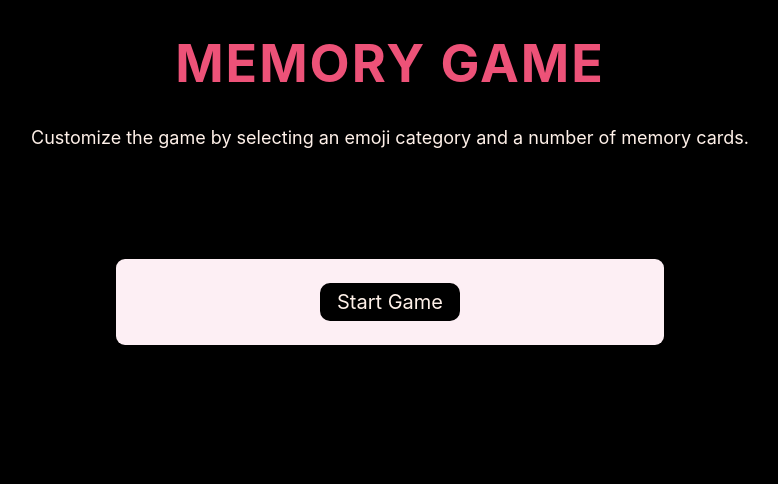
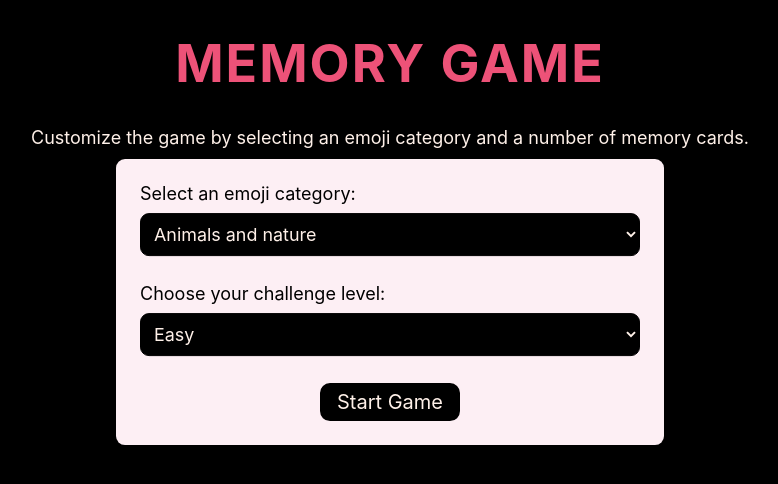
Before and after one commit to qinangao/memory-game, a React (Create React App) app: page / in a window 1280 px wide. Shown: the top 484 px of the page, without its empty margins (250-1028 px from the left). Built offline with nearby package versions, Linux system fonts and the light colour scheme.

Commit message:
feat: implement SelectField component and update Form for category and difficulty selection

```diff
--- a/src/components/Form.jsx
+++ b/src/components/Form.jsx
@@ -1,9 +1,27 @@
+import { data } from "../data";
 import RegularButton from "./RegularButton";
+import SelectField from "./SelectField";
 
-export default function Form({ handleSubmit }) {
+export default function Form({ handleSubmit, handleChange }) {
   return (
-    <form className="wrapper">
-      <RegularButton handleClick={handleSubmit}>Start Game</RegularButton>
-    </form>
+    <div className="form-container">
+      <form className="wrapper">
+        <SelectField
+          label="Select an emoji category:"
+          name="category"
+          id="category"
+          options={data.category}
+          onChange={handleChange}
+        />
+        <SelectField
+          label="Choose your challenge level:"
+          name="number"
+          id="difficulty"
+          options={data.difficulty}
+          onChange={handleChange}
+        />
+        <RegularButton handleClick={handleSubmit}>Start Game</RegularButton>
+      </form>
+    </div>
   );
 }
--- /dev/null
+++ b/src/components/SelectField.jsx
@@ -0,0 +1,16 @@
+function SelectField({ label, name, id, options, onChange }) {
+  return (
+    <div className="form__inner-wrapper">
+      <label htmlFor={id}>{label}</label>
+      <select name={name} id={id} onChange={onChange}>
+        {options.map((opt) => (
+          <option key={opt.value} value={opt.value}>
+            {opt.label}
+          </option>
+        ))}
+      </select>
+    </div>
+  );
+}
+
+export default SelectField;
--- a/src/data.js
+++ b/src/data.js
@@ -1,42 +1,15 @@
 const data = {
   category: [
-    {
-      name: "Animals and nature",
-      value: "animals-and-nature",
-    },
-    {
-      name: "Food and drink",
-      value: "food-and-drink",
-    },
-    {
-      name: "Travel and places",
-      value: "travel-and-places",
-    },
-    {
-      name: "Objects",
-      value: "objects",
-    },
-    {
-      name: "Symbols",
-      value: "symbols",
-    },
+    { value: "animals-and-nature", label: "Animals and nature" },
+    { value: "food-and-drink", label: "Food and drink" },
+    { value: "travel-and-places", label: "Travel and places" },
+    { value: "objects", label: "Objects" },
+    { value: "symbols", label: "Symbols" },
   ],
-  number: [
-    {
-      value: "10",
-    },
-    {
-      value: "20",
-    },
-    {
-      value: "30",
-    },
-    {
-      value: "40",
-    },
-    {
-      value: "50",
-    },
+  difficulty: [
+    { value: "5", label: "Easy" },
+    { value: "10", label: "Medium" },
+    { value: "20", label: "Hard" },
   ],
 };
 
```
